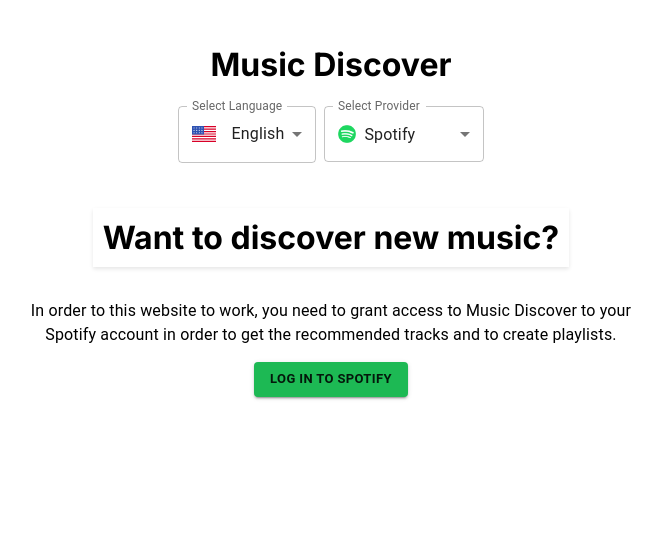
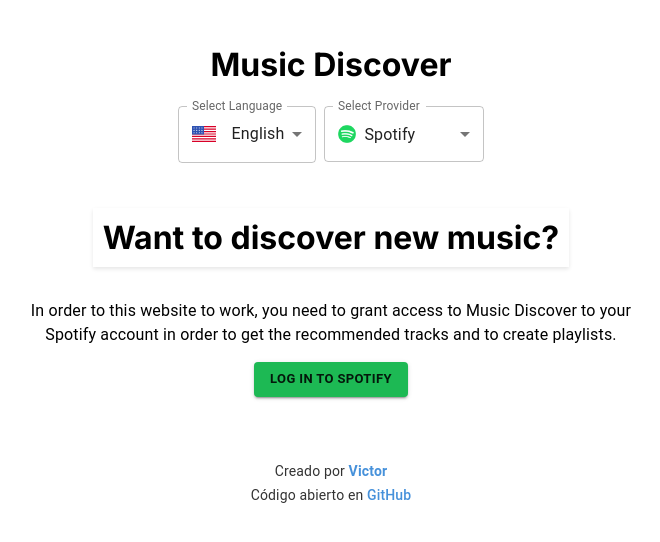
Before and after one commit to Victorsitou/musicdiscover, a Next.js app: page / in a window 1280 px wide. Shown: the top 542 px of the page, without its empty margins (309-969 px from the left). Built offline with nearby package versions, Linux system fonts and the light colour scheme; no server answers.

Commit message:
feat: add footer

```diff
--- /dev/null
+++ b/src/app/components/Footer.tsx
@@ -0,0 +1,51 @@
+"use client";
+
+import Box from "@mui/material/Box";
+import Typography from "@mui/material/Typography";
+import Link from "@mui/material/Link";
+
+export default function Footer() {
+  return (
+    <Box
+      component="footer"
+      sx={{
+        mt: 6,
+        py: 2,
+        display: "flex",
+        flexDirection: "column",
+        alignItems: "center",
+        gap: 0.5,
+        fontSize: 14,
+        opacity: 0.8,
+      }}
+    >
+      <Typography variant="body2">
+        Creado por{" "}
+        <strong>
+          <Link
+            href="https://github.com/Victorsitou"
+            target="_blank"
+            rel="noopener noreferrer"
+            underline="hover"
+          >
+            Victor
+          </Link>
+        </strong>
+      </Typography>
+
+      <Typography variant="body2">
+        Código abierto en{" "}
+        <Link
+          href="https://github.com/Victorsitou/musicdiscover"
+          target="_blank"
+          rel="noopener noreferrer"
+          underline="hover"
+          //color="inherit"
+          sx={{ fontWeight: 500 }}
+        >
+          GitHub
+        </Link>
+      </Typography>
+    </Box>
+  );
+}
--- a/src/app/page.tsx
+++ b/src/app/page.tsx
@@ -17,6 +17,7 @@
 import LanguageToogle from './components/LanguageToggle';
 import ProviderToggle from './components/ProviderToggle';
 import Login from './components/Login';
+import Footer from './components/Footer';
 
 import { Track, RecommendationSeed, Image, PlaylistUser, Session, Provider, Playlist } from './types/types';
 import { fetchRecommendations, fetchBaseTrack, createPlaylist, updatePlaylist } from './lib/routes';
@@ -223,6 +224,7 @@
 					</>
 					: null}
 			</Stack>
+			<Footer />
     	  </main>
     	</div>
   	);
```
